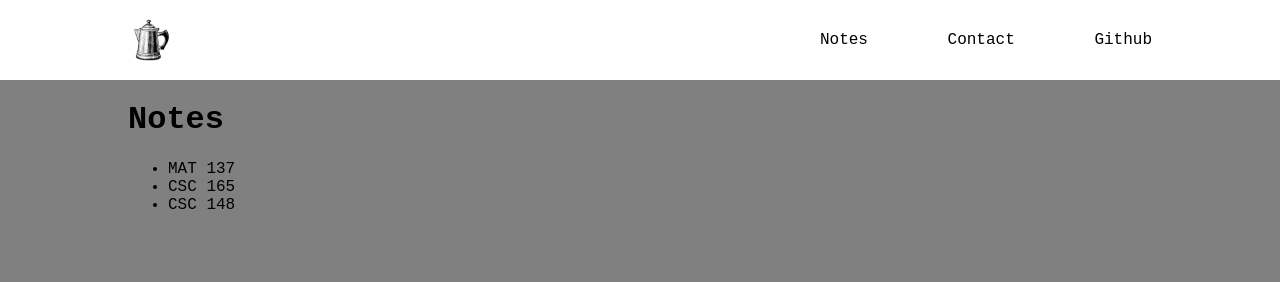
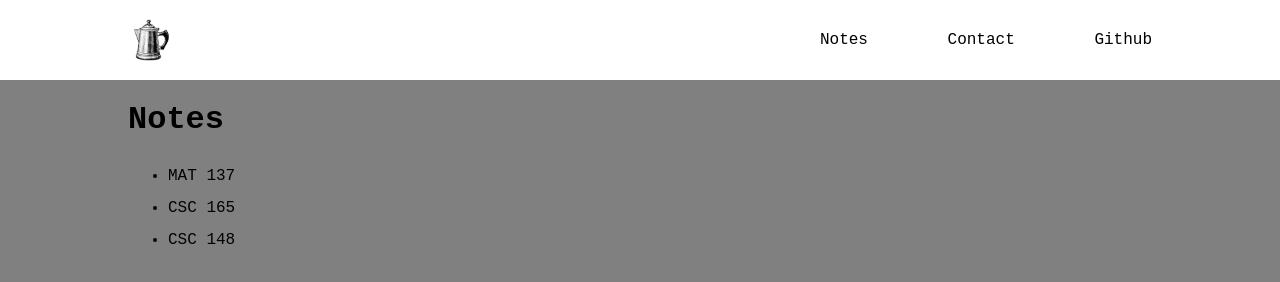
Before and after one commit to Toe-Knee-Y/the-coffee-pot, a plain HTML site: page pages/notes.html in a window 1280 px wide. Drawn offline with Linux system fonts and the light colour scheme; a web font is replaced by a local one.

Commit message:
add basic styling

```diff
--- a/pages/notes.html
+++ b/pages/notes.html
@@ -30,7 +30,7 @@
         </header>
         <div class="container">
             <h1>Notes</h1>
-            <ul>
+            <ul class="notes">
                 <li>MAT 137</li>
                 <li>CSC 165</li>
                 <li>CSC 148</li>
--- a/styles.css
+++ b/styles.css
@@ -1,3 +1,5 @@
+/* Generic Stuff */
+
 body {
     background-color: grey;
     font-family: 'Nanum Gothic Coding', monospace;
@@ -9,6 +11,8 @@ body {
     height: 80px;
     margin: 0 auto;
 }
+
+/* NAVBAR STUFF */
 
 header {
     background-color: white;
@@ -48,3 +52,8 @@ nav a {
     text-decoration: none;
     line-height: 80px;
 }
+
+/* Notes Stuff */
+.notes {
+    line-height: 200%;
+}
```
